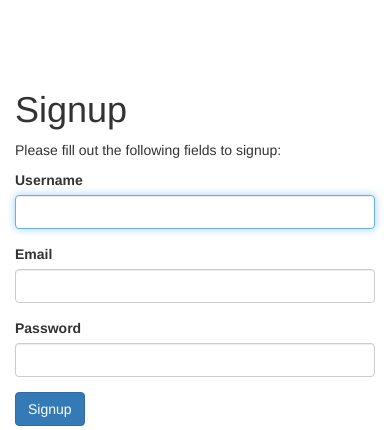
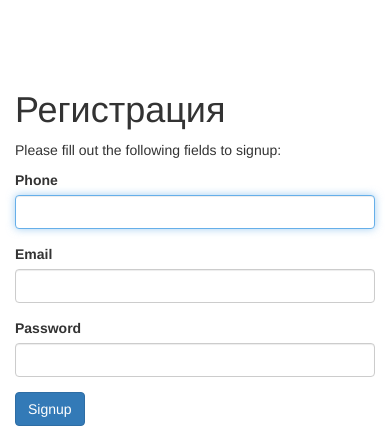
Before and after one commit to lutersergei/basket, a Yii app: the page made by views/site/signup.php in a window 390 px wide. Shown: the top 430 px of the page. Run offline with PHP 8.4 and a stand-in for Yii, Linux system fonts and the light colour scheme; the template is opened without the code that fills it, so the values that code supplies are empty; form fields are guessed from the names that the template uses; some libraries are stand-ins or nearby versions.

Commit message:
use Phone at Signup

```diff
--- a/models/User.php
+++ b/models/User.php
@@ -11,7 +11,7 @@ use yii\web\IdentityInterface;
  * User model
  *
  * @property integer $id
- * @property string $username
+ * @property string $phone
  * @property string $firstname
  * @property string $lastname
  * @property string $password_hash
--- a/views/layouts/main.php
+++ b/views/layouts/main.php
@@ -44,7 +44,7 @@ AppAsset::register($this);
         $menuItems[] = '<li>'
             . Html::beginForm(['/site/logout'], 'post')
             . Html::submitButton(
-                'Logout (' . Yii::$app->user->identity->username . ')',
+                'Logout (' . Yii::$app->user->identity->phone . ')',
                 ['class' => 'btn btn-link logout']
             )
             . Html::endForm()
--- a/views/site/signup.php
+++ b/views/site/signup.php
@@ -2,12 +2,12 @@
 
 /* @var $this yii\web\View */
 /* @var $form yii\bootstrap\ActiveForm */
-/* @var $model \frontend\models\SignupForm */
+/* @var $model \app\models\SignupForm */
 
 use yii\helpers\Html;
 use yii\bootstrap\ActiveForm;
 
-$this->title = 'Signup';
+$this->title = 'Регистрация';
 $this->params['breadcrumbs'][] = $this->title;
 ?>
 <div class="site-signup">
@@ -19,7 +19,7 @@ $this->params['breadcrumbs'][] = $this->title;
         <div class="col-lg-5">
             <?php $form = ActiveForm::begin(['id' => 'form-signup']); ?>
 
-                <?= $form->field($model, 'username')->textInput(['autofocus' => true]) ?>
+                <?= $form->field($model, 'phone')->textInput(['autofocus' => true]) ?>
 
                 <?= $form->field($model, 'email') ?>
 
```
Also changed, not shown: migrations/m130524_201442_init.php (+11 -1 lines), models/SignupForm.php (+6 -6 lines).
